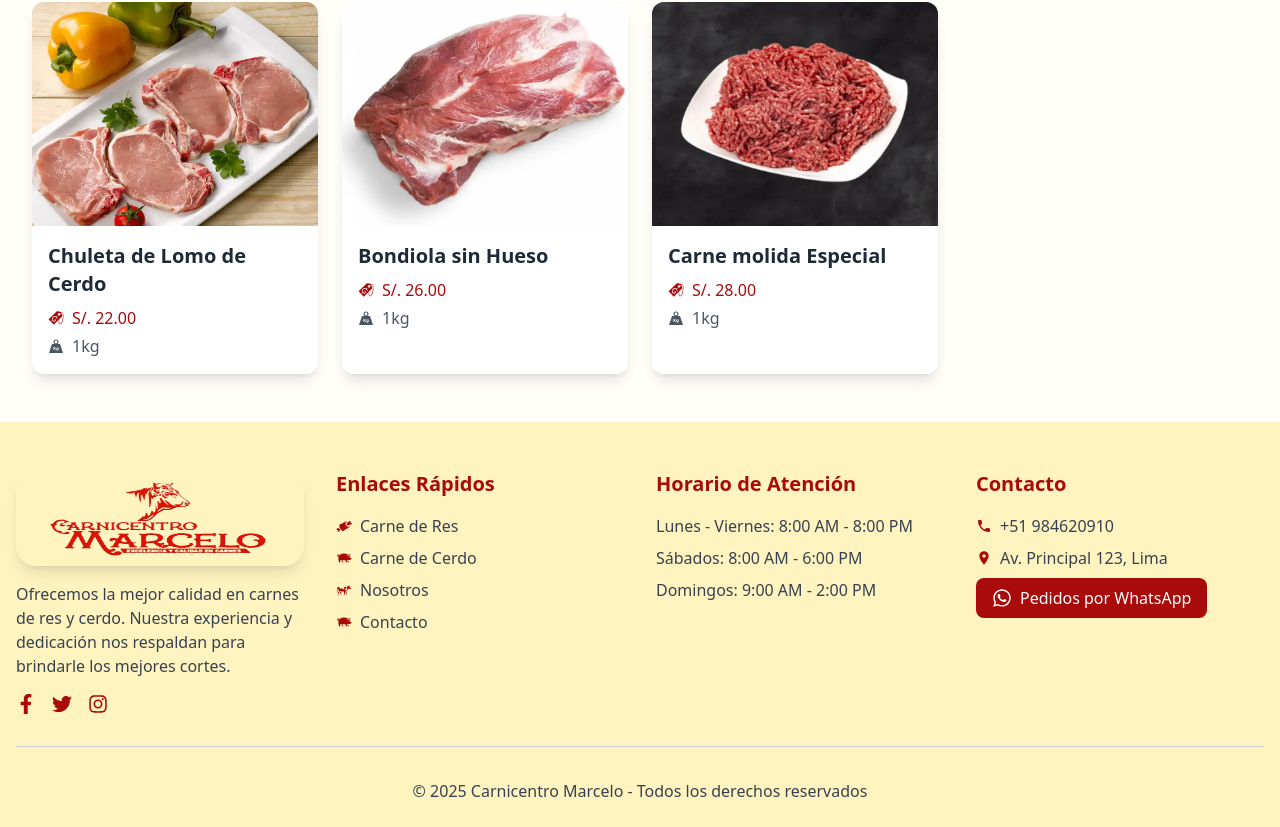
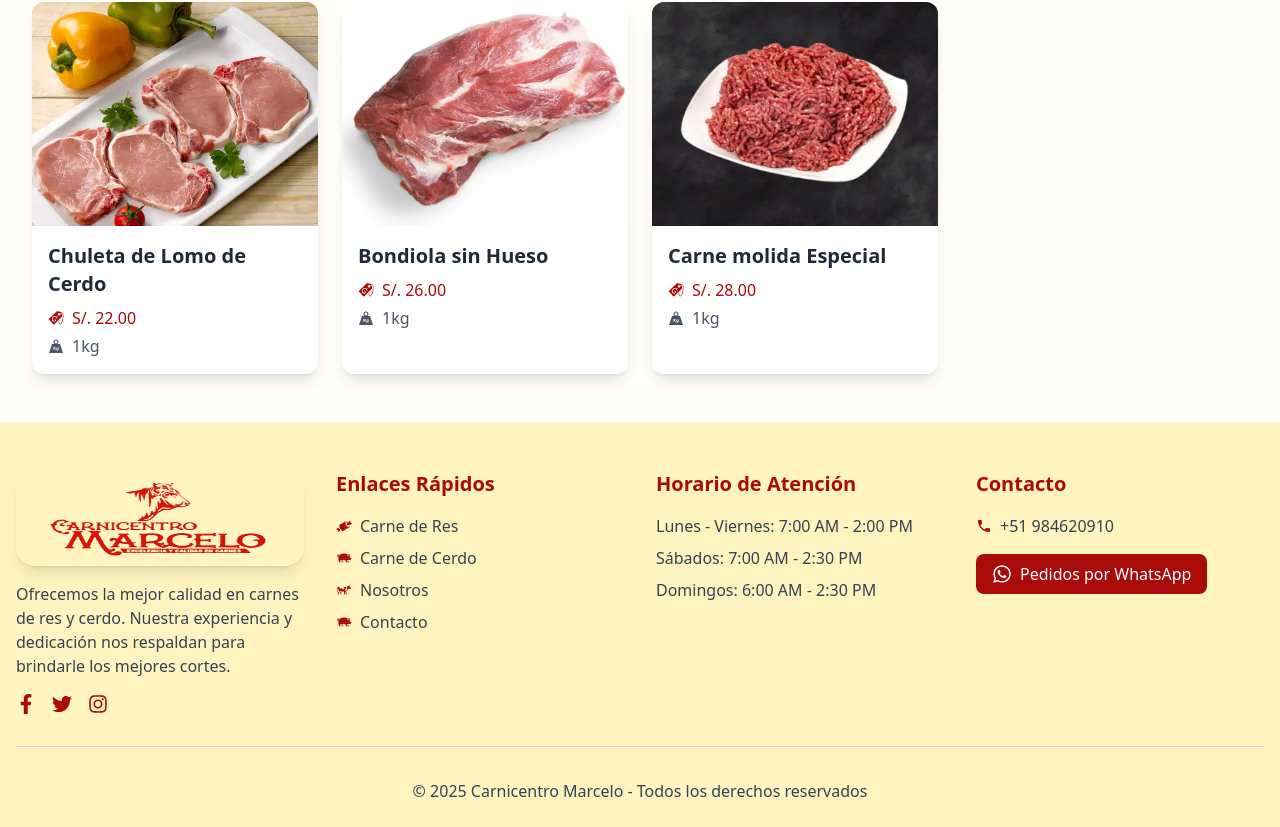
Before and after one commit to MarxAlonso/CarnicentroMarcelo, a React (Vite) app: page / in a window 1280 px wide. Shown: the part 1699-2526 px from the top of the page. Built offline with nearby package versions, Linux system fonts and the light colour scheme; the HTML template or start-up script is replaced by a standard one.

Commit message:
fix: correccion v1 footer

```diff
--- a/src/components/Footer/Footer.tsx
+++ b/src/components/Footer/Footer.tsx
@@ -1,7 +1,7 @@
 import { FaFacebookF, FaTwitter, FaInstagram, FaWhatsapp } from 'react-icons/fa';
 import { GiCow, GiPig, GiMeat } from 'react-icons/gi';
-import { MdPhone, MdLocationOn } from 'react-icons/md';
-//MdEmail
+import { MdPhone } from 'react-icons/md';
+//MdEmail, MdLocationOn
 export const Footer = () => {
     return (
         <footer className="bg-[#fff4bf] pt-12 pb-6">
@@ -62,9 +62,9 @@ export const Footer = () => {
                     <div className="space-y-4">
                         <h2 className="text-xl font-bold text-[#a90a0a]">Horario de Atención</h2>
                         <ul className="space-y-2 text-gray-700">
-                            <li>Lunes - Viernes: 8:00 AM - 8:00 PM</li>
-                            <li>Sábados: 8:00 AM - 6:00 PM</li>
-                            <li>Domingos: 9:00 AM - 2:00 PM</li>
+                            <li>Lunes - Viernes: 7:00 AM - 2:00 PM</li>
+                            <li>Sábados: 7:00 AM - 2:30 PM</li>
+                            <li>Domingos: 6:00 AM - 2:30 PM</li>
                         </ul>
                     </div>
 
@@ -81,8 +81,8 @@ export const Footer = () => {
                                 <a href="mailto:contacto@carnicentro.com" className="hover:text-[#a90a0a] transition-colors">contacto@carnicentro.com</a>
                             </li>*/}
                             <li className="flex items-center gap-2 text-gray-700">
-                                <MdLocationOn className="text-[#a90a0a]" />
-                                <span>Av. Principal 123, Lima</span>
+                                {/*<MdLocationOn className="text-[#a90a0a]" />
+                                <span>Av. Principal 123, Lima</span>*/}
                             </li>
                             <li className="mt-4">
                                 <a href="https://wa.me/51984620910" target="_blank" rel="noopener noreferrer" className="inline-flex items-center gap-2 bg-[#a90a0a] text-white px-4 py-2 rounded-lg hover:bg-[#8a0808] transition-colors">
```
